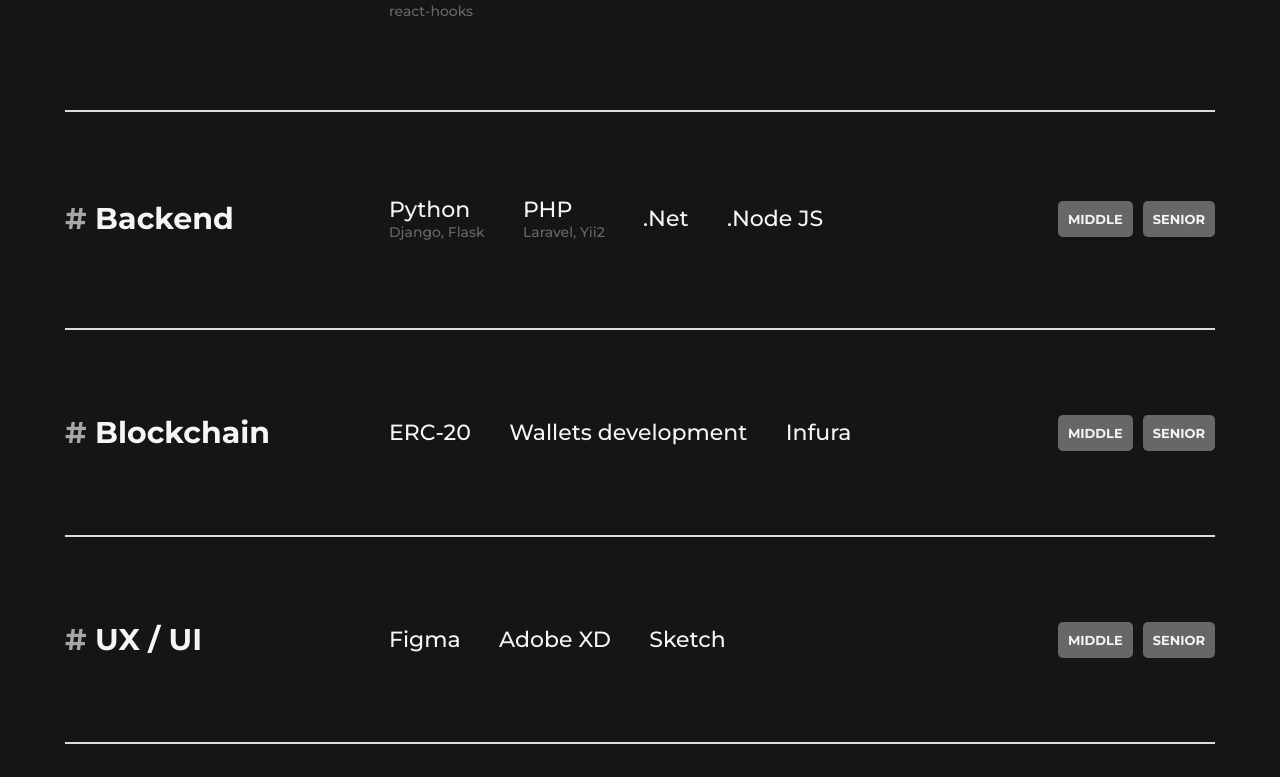
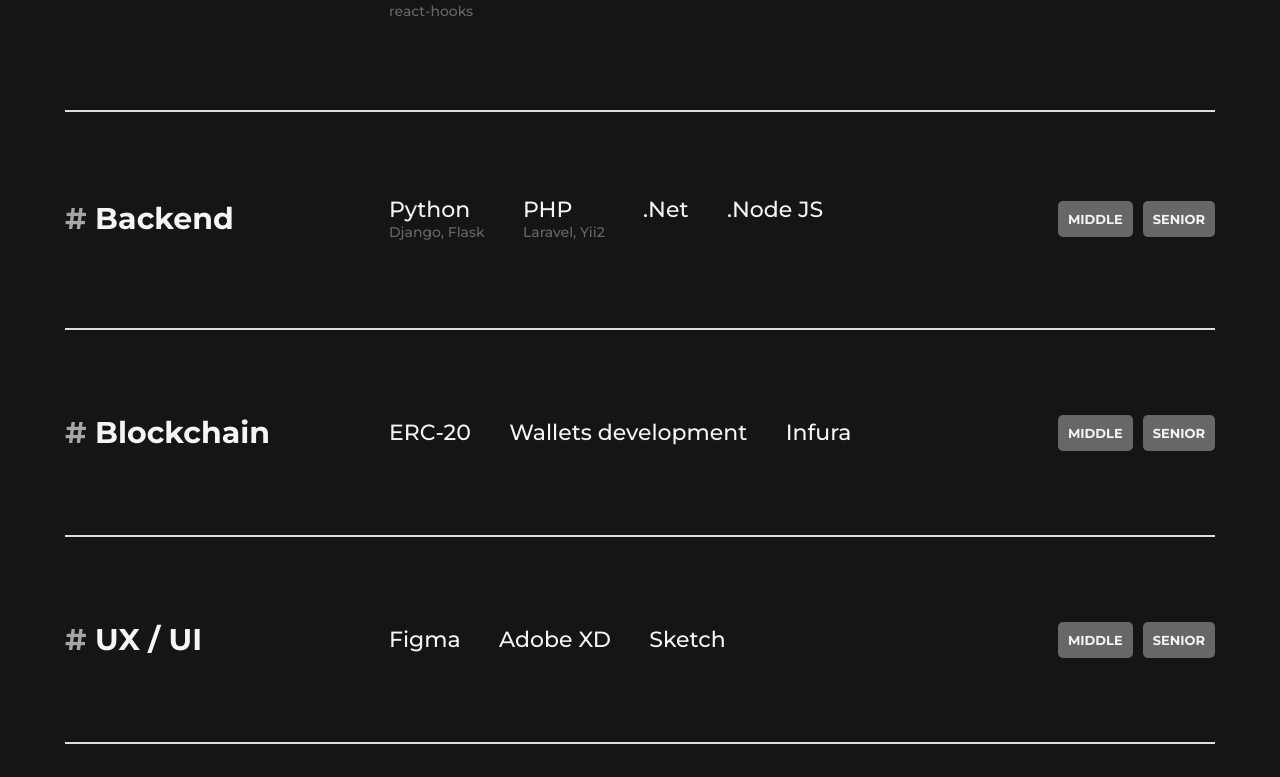
Before and after one commit to GKashurin/elgrow, a React (Create React App) app: page / in a window 1280 px wide. Shown: the part 2183-2960 px from the top of the page. Built offline with nearby package versions, Linux system fonts and the light colour scheme.

Commit message:
форма картинок и таблица

```diff
--- a/src/App.js
+++ b/src/App.js
@@ -38,8 +38,7 @@
 
 						<Header/>
 
-						<section
-							className="content">
+						<section className="content">
 							<h1 className="content__title">
 								<div className="content__title content__title_first">Аутстаффинг</div>
 								<div className="content__title content__title_second">и аутсорсинг</div>
--- a/src/styles/App.scss
+++ b/src/styles/App.scss
@@ -106,6 +106,7 @@
     }
   }
 }
+
 [data-aos="example-anim1"] {
   opacity: 0;
   transition-property: opacity;
--- a/src/styles/conponents/_partners.scss
+++ b/src/styles/conponents/_partners.scss
@@ -12,7 +12,7 @@
     margin-bottom: 27px;
   }
   @include phones {
-    margin-bottom: 30px;
+    margin-bottom: 38px;
   }
   &__item {
     @include notebook {
@@ -21,9 +21,7 @@
     @include tablets {
         width: 49%;
     }
-    //@include phones {
-    //  width: 49%;
-    //}
+
     margin-right: 2px;
     &:last-child {
       margin-right: 0;
@@ -42,7 +40,7 @@
     }
     @include phones {
       width: 100%;
-      height: 142px;
+      height: auto;
     }
   }
 }
--- a/src/styles/conponents/_table.scss
+++ b/src/styles/conponents/_table.scss
@@ -17,11 +17,13 @@
   justify-content: space-between;
   padding: 84px 0;
   border-top: 2px solid #DDDDDD;
+  align-items: center;
   @include notebook {
     padding: 78px 0;
   }
   @include tablets {
     flex-direction: column;
+    align-items: flex-start;
     padding: 48px 0;
   }
   @include phones {
@@ -184,6 +186,8 @@
       }
     }
     &_backend {
+      display: flex;
+      align-items: flex-start;
       @include phones {
         margin-bottom: 16px;
       }
```
